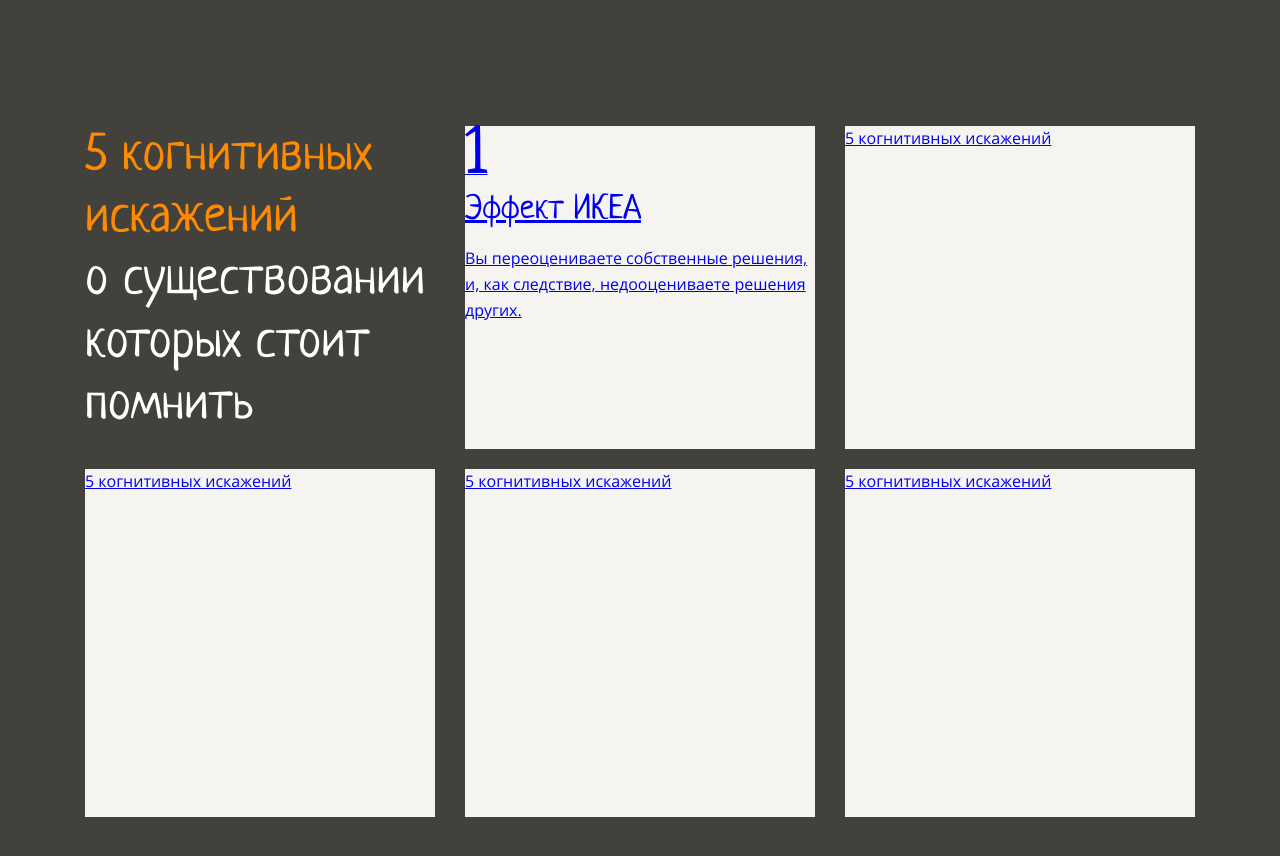
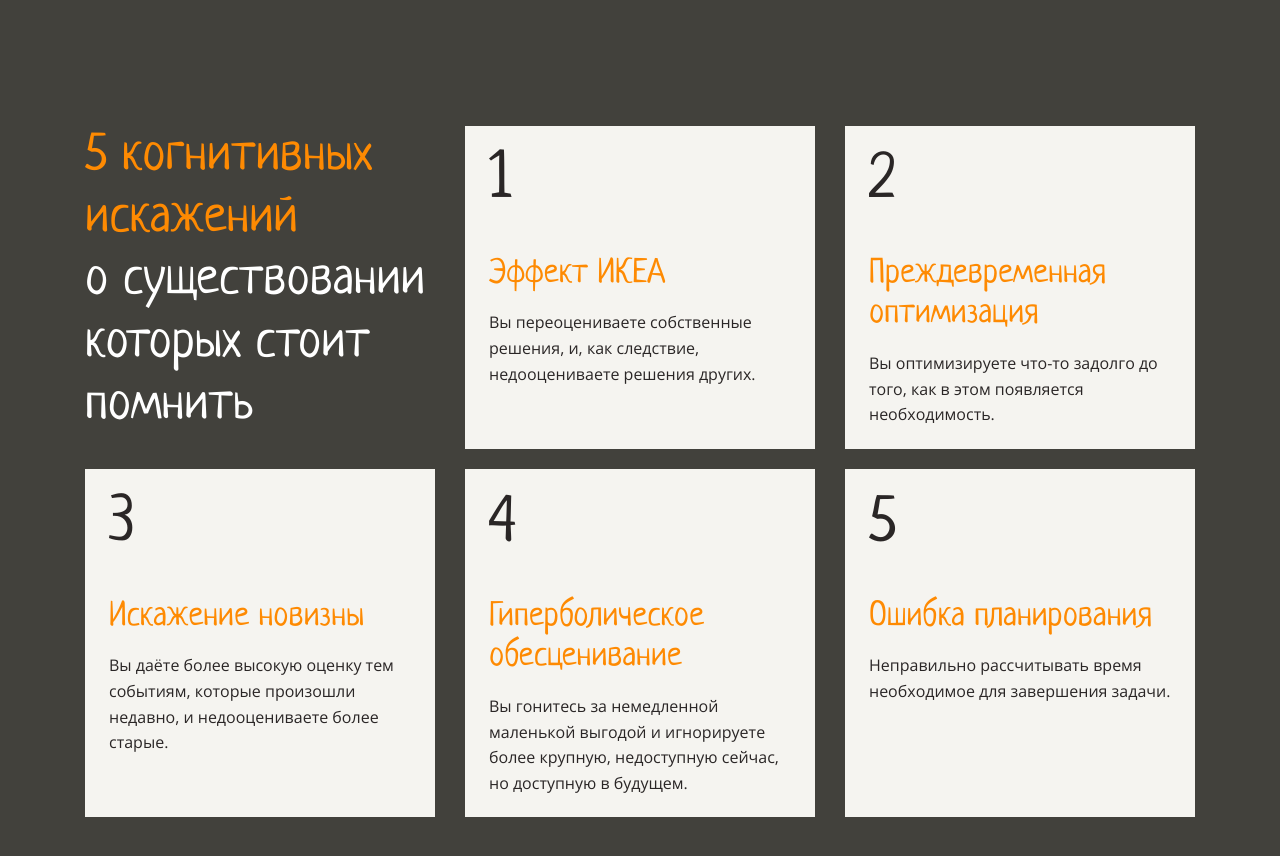
Before and after one commit to NickRyabinin/layout-designer-project-58, a website: page src/index.html in a window 1280 px wide. Shown: the part 1800-2656 px from the top of the page. Drawn offline with Linux system fonts and the light colour scheme; grey boxes are pictures that could not be loaded.

Commit message:
Add "Navigation" section

```diff
--- a/src/index.html
+++ b/src/index.html
@@ -60,7 +60,7 @@
     <div class="bg-plain-main-dark">
       <section class="container" id="navigation">
         <div class="nav-section nav-top-1-row nav-card-height-1-row">
-          <div class="nav-card-width">
+          <div class="nav-header-width">
             <h2 class="nav-header">
               <span class="color-main">5 когнитивных искажений</span><br>
               <span class="color-white">о существовании которых стоит помнить</span>
@@ -74,18 +74,34 @@
             </a>
           </div>
           <div class="nav-card nav-card-width">
-            <a href="#">5 когнитивных искажений</a>
+            <a href="#">
+              <span class="nav-number">2</span>
+              <h3>Преждевременная оптимизация</h3>
+              <p>Вы оптимизируете что-то задолго до того, как в этом появляется необходимость.</p>
+            </a>
           </div>
         </div>
         <div class="nav-section nav-top-2-row nav-card-height-2-row">
           <div class="nav-card nav-card-width">
-            <a href="#">5 когнитивных искажений</a>
+            <a href="#">
+              <span class="nav-number">3</span>
+              <h3>Искажение новизны</h3>
+              <p>Вы даёте более высокую оценку тем событиям, которые произошли недавно, и недооцениваете более старые.</p>
+            </a>
           </div>
           <div class="nav-card nav-card-width">
-            <a href="#">5 когнитивных искажений</a>
+            <a href="#">
+              <span class="nav-number">4</span>
+              <h3>Гиперболическое обесценивание</h3>
+              <p>Вы гонитесь за немедленной маленькой выгодой и игнорируете более крупную, недоступную сейчас, но доступную в будущем.</p>
+            </a>
           </div>
           <div class="nav-card nav-card-width">
-            <a href="#">5 когнитивных искажений</a>
+            <a href="#">
+              <span class="nav-number">5</span>
+              <h3>Ошибка планирования</h3>
+              <p>Неправильно рассчитывать время необходимое для завершения задачи.</p>
+            </a>
           </div>
         </div>
       </section>
--- a/src/styles/style.css
+++ b/src/styles/style.css
@@ -219,8 +219,12 @@
   margin-top: 20px;
 }
 
+.nav-header-width {
+  flex: 0 0 350px;
+}
+
 .nav-card-width {
-  flex: 0 0 350px;
+  flex: 0 0 302px;
 }
 
 .nav-card-height-1-row {
@@ -244,10 +248,32 @@
 
 .nav-card {
   background-color: var(--light);
+  padding: 24px;
+}
+
+.nav-card a {
   text-decoration: none;
+  color: var(--dark);
+}
+
+.nav-card h3 {
+  color: var(--main);
+}
+
+.nav-card:hover {
+  background-color: var(--main);
+}
+
+.nav-card:hover a {
+  color: var(--white);
+}
+
+.nav-card:hover h3 {
+  color: var(--white);
 }
 
 .nav-number {
+  display: inline-block;
   margin-bottom: 40px;
   font-size: 64px;
   font-family: Neucha, sans-serif;
```
